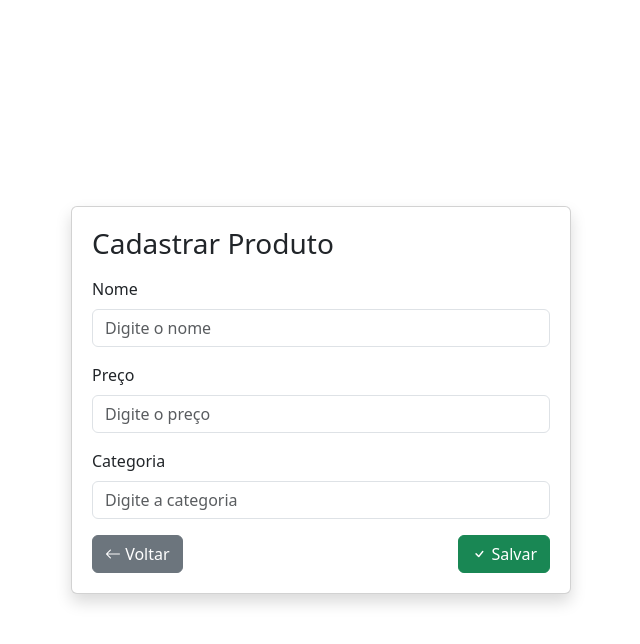
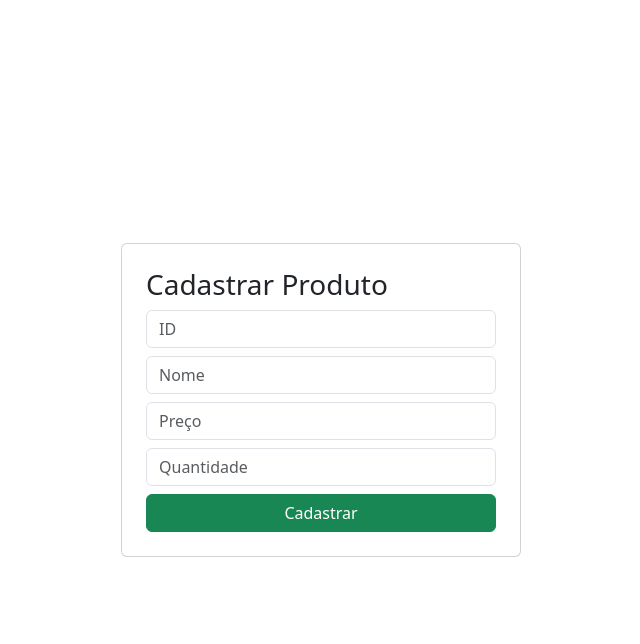
Before and after one commit to BentoDuarte/A1_TP2, a Flask app: template templates/cadastro.html in a window 1280 px wide. Shown: the top 644 px of the page, without its empty margins (319-959 px from the left). Run offline with Flask 3, Linux system fonts and the light colour scheme; the template is opened without the code that fills it, so the values that code supplies are empty; parts of the project's set-up code (start-up, migrations or seed data) failed here and were passed over.

Commit message:
Integração com as páginas

```diff
--- a/App.py
+++ b/App.py
@@ -1,4 +1,5 @@
 from flask import Flask, request, render_template
+from werkzeug.utils import redirect
 
 app = Flask(__name__)
 
@@ -6,9 +7,13 @@ produtos = []
 
 @app.route("/")
 def home():
-    return render_template("index.html")
+    return render_template("index.html", produtos = produtos)
 
-@app.route("/produtos/adicionar", method="POST")
+@app.route("/cadastro")
+def cadastro():
+    return render_template("cadastro.html")
+
+@app.route("/produtos/adicionar", methods=["POST"])
 def adicionarProduto():
     id = request.form.get("id")
     nome = request.form.get("nome")
@@ -27,16 +32,11 @@ def adicionarProduto():
     produto = {"id": id,"nome": nome, "preco": preco, "quantidade":quantidade}
     produtos.append(produto)
 
+    print(produtos)
+
     if produtos:
-        return "Produto Acionado"
+        return redirect("/")
     return"Falha ao adicionar produto"
-
-@app.route("/produtos/listar", method="GET")
-def listarProdutos():
-    if produtos:
-        return render_template("lista.html", produtos = produtos)
-
-    return"Nenhum produto encontrado"
 
 if __name__ == "__main__":
     app.run(debug=True)
--- a/templates/cadastro.html
+++ b/templates/cadastro.html
@@ -1,47 +1,33 @@
 <!doctype html>
 <html lang="pt-br">
-
 <head>
     <meta charset="utf-8">
     <meta name="viewport" content="width=device-width, initial-scale=1">
     <title>Cadastrar Produto</title>
 
     <link href="https://cdn.jsdelivr.net/npm/bootstrap@5.3.8/dist/css/bootstrap.min.css" rel="stylesheet">
-    <link href="https://cdn.jsdelivr.net/npm/bootstrap-icons@1.11.3/font/bootstrap-icons.css" rel="stylesheet">
 </head>
 
 <body class="d-flex justify-content-center align-items-center vh-100">
 
-    <div class="card shadow rounded" style="width: 500px; padding: 20px;">
-        <h3 class="mb-3">Cadastrar Produto</h3>
+<div class="card p-4" style="width: 400px;">
 
-        <form>
-            <div class="mb-3">
-                <label class="form-label">Nome</label>
-                <input type="text" class="form-control" placeholder="Digite o nome">
-            </div>
+    <h3>Cadastrar Produto</h3>
 
-            <div class="mb-3">
-                <label class="form-label">Preço</label>
-                <input type="number" class="form-control" placeholder="Digite o preço">
-            </div>
+    <form action="/produtos/adicionar" method="POST">
 
-            <div class="mb-3">
-                <label class="form-label">Categoria</label>
-                <input type="text" class="form-control" placeholder="Digite a categoria">
-            </div>
+        <input class="form-control mb-2" name="id" placeholder="ID">
+        <input class="form-control mb-2" name="nome" placeholder="Nome">
+        <input class="form-control mb-2" name="preco" placeholder="Preço">
+        <input class="form-control mb-2" name="quantidade" placeholder="Quantidade">
 
-            <div class="d-flex justify-content-between">
-                <a href="index.html" class="btn btn-secondary">
-                    <i class="bi bi-arrow-left"></i> Voltar
-                </a>
+        <button class="btn btn-success w-100" type="submit">
+            Cadastrar
+        </button>
 
-                <button type="submit" class="btn btn-success">
-                    <i class="bi bi-check"></i> Salvar
-                </button>
-            </div>
-        </form>
-    </div>
+    </form>
+
+</div>
 
 </body>
 </html>
```
Also changed, not shown: templates/index.html (+8 -14 lines).
